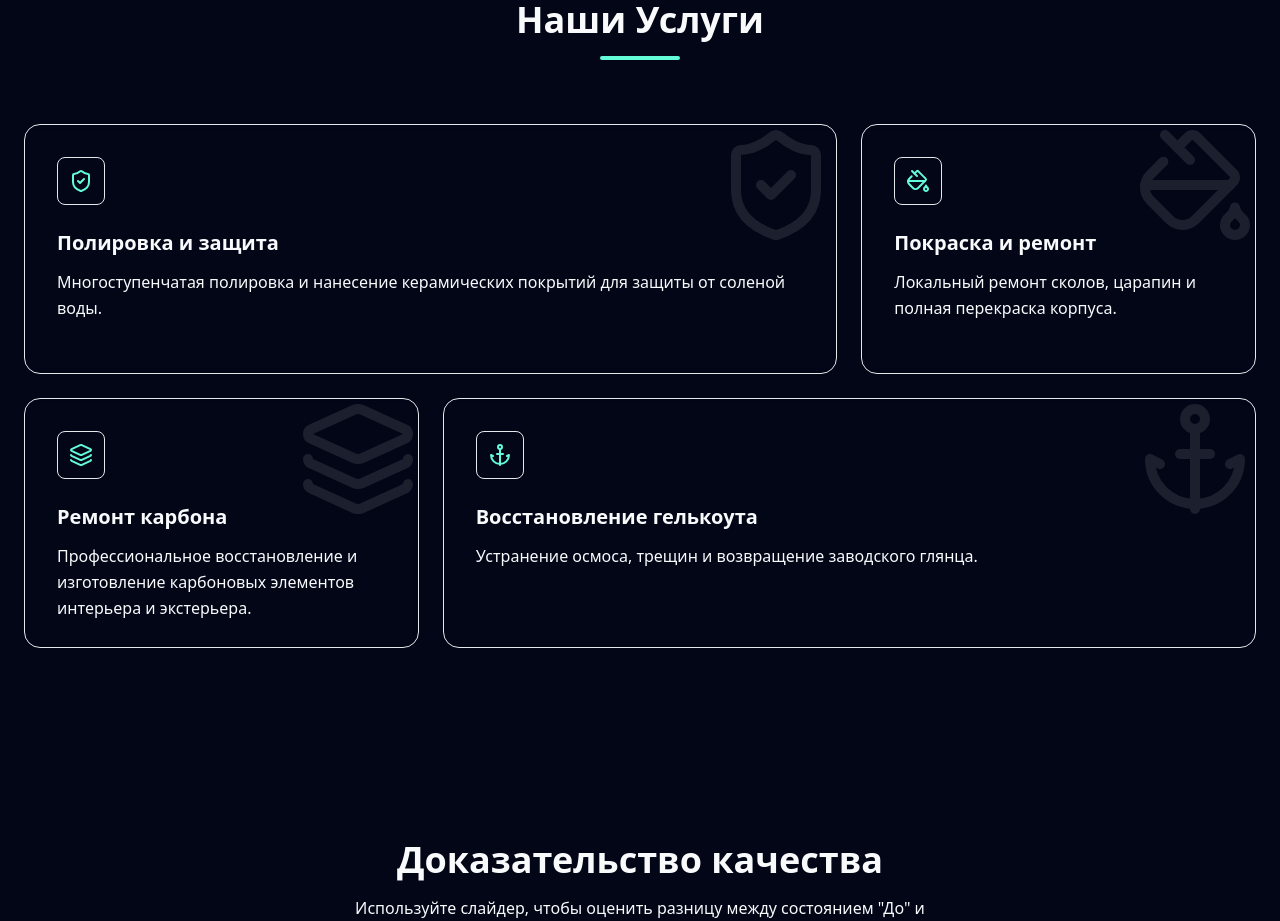
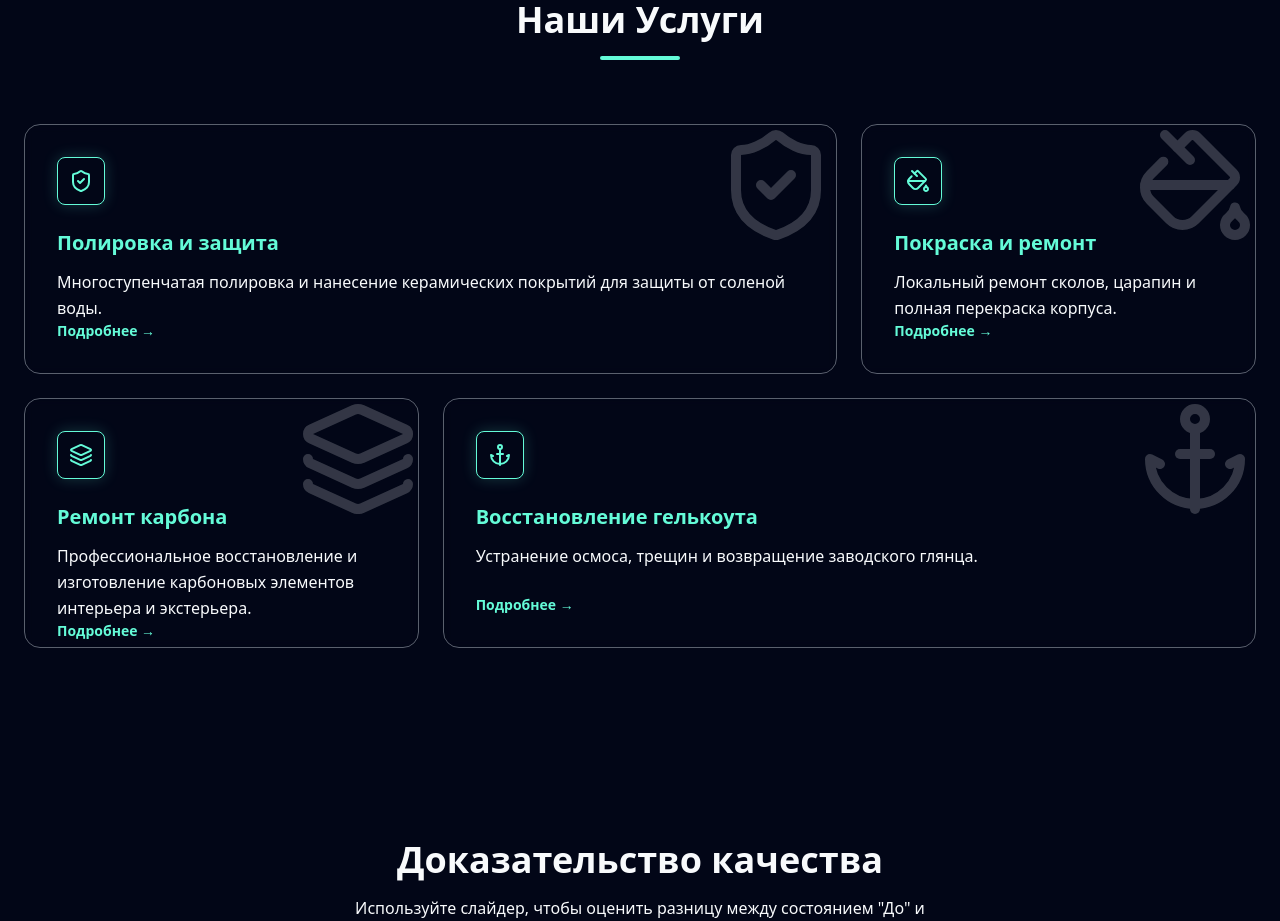
Before and after one commit to Evgeniy261128/resort-yacht-service, a React (Vite) app: page / in a window 1280 px wide. Shown: the part 980-1901 px from the top of the page. Built offline with nearby package versions, Linux system fonts and the light colour scheme.

Commit message:
Обновить Services секцию и изображения

```diff
--- a/components/Services.tsx
+++ b/components/Services.tsx
@@ -16,20 +16,20 @@ const Services: React.FC = () => {
           {SERVICES.map((service, idx) => (
             <div
               key={service.id}
-              className={`group relative p-8 rounded-2xl bg-navy-800/50 border border-navy-700 hover:border-teal-accent/50 transition-all duration-300 hover:bg-navy-800/80 backdrop-blur-sm flex flex-col justify-between ${
+              className={`group relative p-8 rounded-2xl bg-navy-800/80 border border-slate-200/40 hover:border-navy-700 transition-all duration-300 hover:bg-navy-800/50 backdrop-blur-sm transform-gpu hover:scale-[1.02] hover:shadow-lg flex flex-col justify-between ${
                 service.colSpan === 2 ? 'md:col-span-2' : ''
               }`}
             >
-              <div className="absolute top-0 right-0 p-30 opacity-10 group-hover:opacity-20 transition-opacity pointer-events-none">
+              <div className="absolute top-0 right-0 p-30 opacity-20 group-hover:opacity-10 transition-opacity pointer-events-none">
                  {/* Decorative huge icon in background */}
                  <service.icon size={120} />
               </div>
 
               <div>
-                <div className="w-12 h-12 rounded-lg bg-navy-900 border border-navy-700 flex items-center justify-center mb-6 group-hover:border-teal-accent group-hover:shadow-[0_0_15px_rgba(100,255,218,0.2)] transition-all">
-                  <service.icon className="w-6 h-6 text-teal-accent" />
+                <div className="w-12 h-12 rounded-lg bg-navy-900 border border-teal-accent flex items-center justify-center mb-6 group-hover:border-navy-700 group-hover:shadow-none shadow-[0_0_15px_rgba(100,255,218,0.2)] transition-all">
+                  <service.icon className="w-6 h-6 text-teal-accent group-hover:text-slate-white" />
                 </div>
-                <h3 className="text-xl font-bold text-slate-white mb-3 group-hover:text-teal-accent transition-colors">
+                <h3 className="text-xl font-bold text-teal-accent mb-3 group-hover:text-slate-white transition-colors">
                   {service.title}
                 </h3>
                 <p className="text-slate-light leading-relaxed">
@@ -37,7 +37,7 @@ const Services: React.FC = () => {
                 </p>
               </div>
 
-              <div className="flex items-center text-teal-accent text-sm font-semibold opacity-0 group-hover:opacity-100 transition-opacity translate-y-2 group-hover:translate-y-0 duration-300">
+              <div className="flex items-center text-teal-accent text-sm font-semibold opacity-100 group-hover:opacity-0 transition-opacity translate-y-0 group-hover:translate-y-2 duration-300">
                 Подробнее &rarr;
               </div>
             </div>
```
